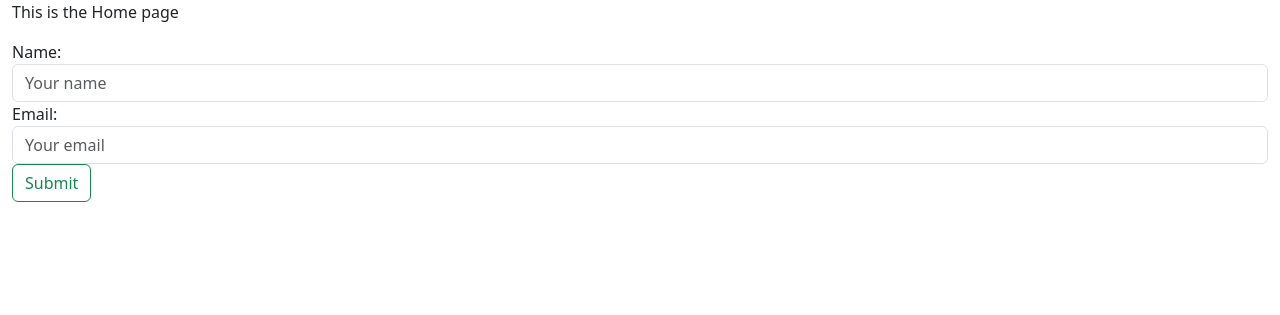
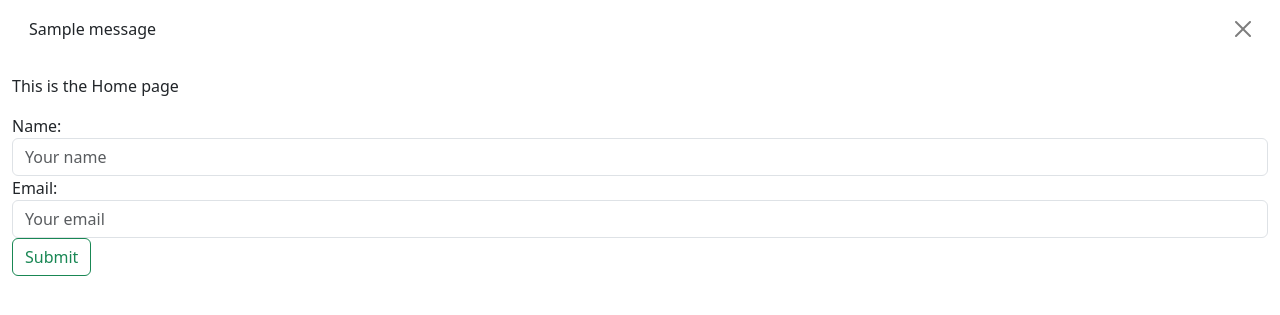
Before and after one commit to colelandolt/personal-website, a Django app: page / in a window 1280 px wide. Shown: the part 56-371 px from the top of the page. Run offline with Django 5.2, Linux system fonts and the light colour scheme; one stand-in notice (Sample message) is shown.

Commit message:
add success message for subscribers

```diff
--- a/src/pages/views.py
+++ b/src/pages/views.py
@@ -1,13 +1,19 @@
+from django.contrib import messages
+from django.http import HttpResponseRedirect
 from django.shortcuts import render
 
 from .models import Subscriber
 from .forms import SubscriberModelForm
 
 def home_page(request, *args, **kwargs):
+
     title = "Home"
     form = SubscriberModelForm(request.POST or None)
     if form.is_valid():
         obj = form.save()
+        messages.success(request, "Thanks for joining!", extra_tags="alert-success")
+        request.session['subscribed'] = True
+        return HttpResponseRedirect("/")
 
     context = {
         "title": title,
@@ -20,4 +26,4 @@
     context = {
         "title": title
     }
-    return render(request, "about.html", context)
+    return render(request, "pages/about.html", context)
--- a/src/templates/base.html
+++ b/src/templates/base.html
@@ -8,6 +8,7 @@
   </head>
   <body>
     {% include "base/navbar.html" %}
+    {% include "base/messages.html" %}
 
     <div class="container-fluid">
     {% block content %}
--- /dev/null
+++ b/src/templates/base/messages.html
@@ -0,0 +1,12 @@
+{% if messages %}
+
+    <div class="container-fluid">
+        {% for message in messages %}
+        <div class="alert {% if message.tags %}{{ message.tags }}{% else%}alert-primary{% endif %} alert-dismissible fade show" role="alert">
+            {{ message }}
+            <button type="button" class="btn-close" data-bs-dismiss="alert" aria-label="Close"></button>
+        </div>
+        {% endfor %}
+    </div>
+
+{% endif %}
--- a/src/templates/pages/home.html
+++ b/src/templates/pages/home.html
@@ -7,9 +7,11 @@
 {% block content %}
 <p>This is the {{ title }} page</p>
 
+{% if not request.session.subscribed %}
 <form method="POST">
     {% csrf_token %}
     {{ form }}
     <button class="btn btn-outline-success" type="submit">Submit</button>
 </form>
+{% endif %}
 {% endblock %}
```
